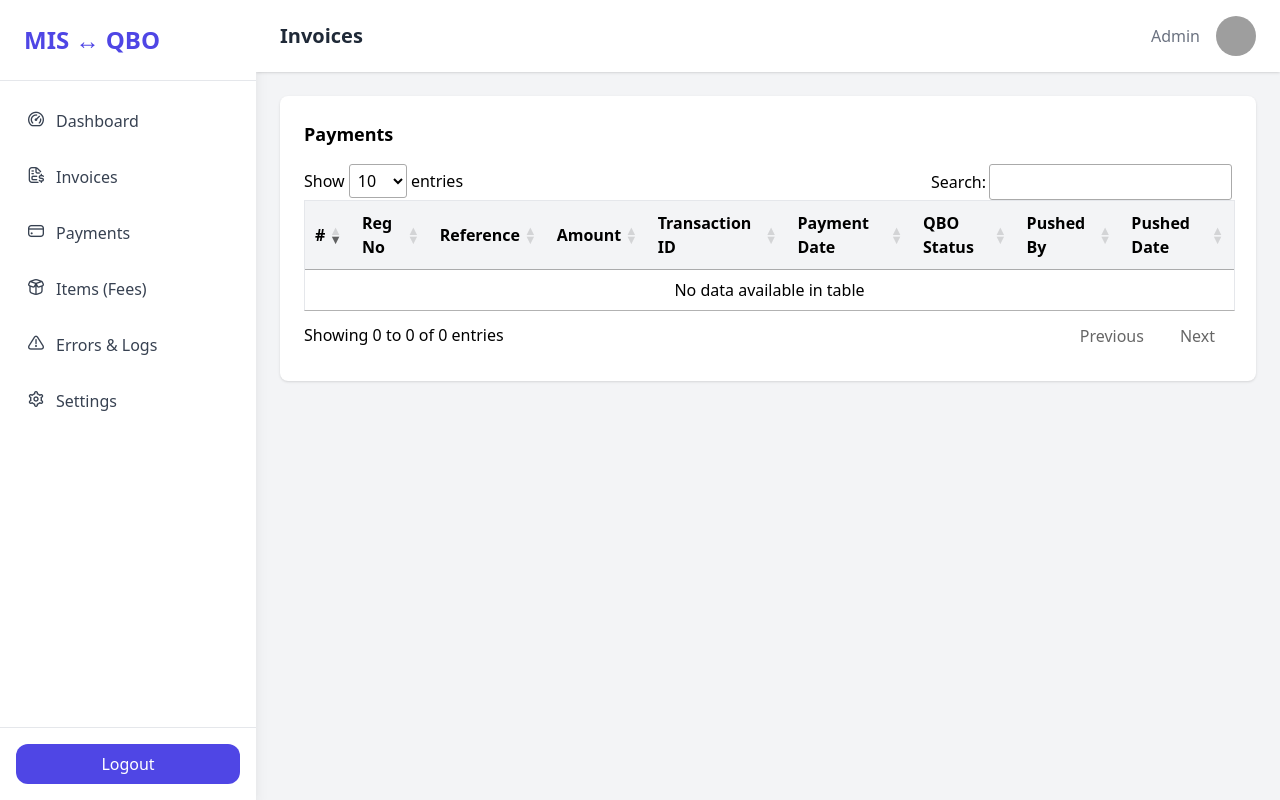
After one commit to acr-dev-dept/eaur_mis_quickbooks, a Flask app: template application/templates/dashboard/payments.html in a window 1280 px wide. The commit adds this page. Run offline with Flask 3, Linux system fonts and the light colour scheme; the template is opened without the code that fills it, so the values that code supplies are empty; some libraries are stand-ins or nearby versions; grey boxes are pictures that could not be loaded.

Commit message:
payments structure backend and ui

```diff
--- a/application/__init__.py
+++ b/application/__init__.py
@@ -169,6 +169,7 @@ def register_blueprints(app):
     # Dashboard blueprint
     from application.routes.dashboard import dashboard_route
     from application.routes.invoice import invoices_route
+    from application.routes.payments import payments_route
 
 
     # Register blueprints
@@ -184,6 +185,10 @@ def register_blueprints(app):
     app.register_blueprint(bank_sync_bp, url_prefix='/api/v1/sync/banks') # Register bank sync blueprint
     app.register_blueprint(dashboard_route, url_prefix='/dashboard')
     app.register_blueprint(invoices_route, url_prefix='/mis_invoices')
+    app.register_blueprint(payments_route, url_prefix='/payments')
+
+
+
 def register_error_handlers(app):
     """Register application error handlers"""
 
--- a/application/models/mis_models.py
+++ b/application/models/mis_models.py
@@ -283,6 +283,59 @@ class Payment(MISBaseModel):
             from flask import current_app
             current_app.logger.error(f"Error counting payments: {str(e)}")
             return 0
+
+    @staticmethod
+    def fetch_paginated_payments(start: int = 0, length: int = 50, search: str = None):
+        """Fetch payments with pagination for DataTables server-side"""
+        try:
+            with MISBaseModel.get_session() as session:
+                query = session.query(
+                    Payment.id,
+                    Payment.reg_no,
+                    Payment.amount,
+                    Payment.external_transaction_id,
+                    Payment.date,
+                    Payment.QuickBk_Status,
+                    Payment.pushed_by,
+                    Payment.pushed_date,
+                    Payment.invoi_ref
+                )
+
+                if search:
+                    query = query.filter(
+                        Payment.reg_no.ilike(f"%{search}%") |
+                        Payment.external_transaction_id.ilike(f"%{search}%") |
+                        Payment.invoi_ref.ilike(f"%{search}%")
+                    )
+                total_payments = session.query(Payment.id).count()
+                filtered_payments = query.count()
+                payments = query.order_by(Payment.date.desc()).offset(start).limit(length).all()
+                data = [
+                    {
+                        "id": pay.id,
+                        "reg_no": pay.reg_no,
+                        "amount": pay.amount or 0,
+                        "external_transaction_id": pay.external_transaction_id or "-",
+                        "date": pay.date or "-",
+                        "invoi_ref": pay.invoi_ref or "-",
+                        "QuickBk_Status": pay.QuickBk_Status,
+                        "pushed_by": pay.pushed_by or "-",
+                        "pushed_date": pay.pushed_date.isoformat() if pay.pushed_date else "-"
+                    } for pay in payments
+                ]
+                return total_payments, filtered_payments, data
+
+        except Exception as e:
+            from flask import current_app
+            current_app.logger.error(f"Error fetching paginated payments: {str(e)}")
+            return 0, 0, []
+
+
+
+
+
+
+
 
 class TblBank(MISBaseModel):
     """Model for tbl_bank table"""
--- /dev/null
+++ b/application/routes/payments.py
@@ -0,0 +1,39 @@
+from flask import Blueprint, render_template, request, jsonify
+from application.models.mis_models import Payment
+
+payments_route = Blueprint('payments_rte', __name__)
+@payments_route.route('/get_payments', methods=['GET'])
+def get_payments():
+    """Server-side endpoint for DataTables pagination of payments"""
+    try:
+        draw = int(request.args.get('draw', 1))
+        start = int(request.args.get('start', 0))
+        length = int(request.args.get('length', 50))
+        search_value = request.args.get('search[value]', None)
+
+        total_records, filtered_records, payments = Payment.fetch_paginated_payments(
+            start=start, length=length, search=search_value
+        )
+
+        return jsonify({
+            "draw": draw,
+            "recordsTotal": total_records,
+            "recordsFiltered": filtered_records,
+            "data": payments
+        })
+
+    except Exception as e:
+        from flask import current_app
+        current_app.logger.error(f"Error in get_payments: {str(e)}")
+        return jsonify({
+            "draw": request.args.get('draw', 1),
+            "recordsTotal": 0,
+            "recordsFiltered": 0,
+            "data": []
+        })
+
+# HTML page route
+@payments_route.route('/', methods=['GET'])
+def payments_page():
+    """Render the payments page with empty table skeleton"""
+    return render_template("dashboard/payments.html")
--- a/application/templates/dashboard/invoices.html
+++ b/application/templates/dashboard/invoices.html
@@ -52,9 +52,9 @@ $(document).ready(function() {
       {
         data: 'QuickBk_Status',
         render: function(data) {
-          if (data == 1) return '<span class="text-green-600 font-semibold">Synced</span>';
-          if (data == 2) return '<span class="text-red-600 font-semibold">Failed</span>';
-          return '<span class="text-yellow-600 font-semibold">Pending</span>';
+          if (data == 1) return '<span class="text-green-600 font-semibold bg-green-100 rounded-md size-small font-medium">Synced</span>';
+          if (data == 2) return '<span class="text-red-600 font-semibold bg-red-100 rounded-md size-small font-medium">Failed</span>';
+          return '<span class="text-yellow-600 font-semibold bg-yellow-100 rounded-md size-small font-medium">Unsynced</span>';
         }
       },
       { data: 'pushed_by', defaultContent: '-' },
--- /dev/null
+++ b/application/templates/dashboard/payments.html
@@ -0,0 +1,68 @@
+
+{% extends "dashboard/layout.html" %}
+
+{% block title %}Invoices - Sync Dashboard{% endblock %}
+{% block page_title %}Invoices{% endblock %}
+
+{% block content %}
+<div class="bg-white shadow rounded-lg p-6">
+  <h2 class="text-lg font-semibold mb-4">Payments</h2>
+    <table id="payments-table" class="w-full table-auto border-collapse border border-gray-200">
+        <thead>
+        <tr class="bg-gray-100 text-left">
+            <th>#</th>
+            <th>Reg No</th>
+            <th>Reference</th>
+            <th>Amount</th>
+            <th>Transaction ID</th>
+            <th>Payment Date</th>
+            <th>QBO Status</th>
+            <th>Pushed By</th>
+            <th>Pushed Date</th>
+        </tr>
+        </thead>
+        <tbody></tbody>
+    </table>
+</div>
+
+<!-- DataTables Scripts -->
+<link rel="stylesheet" href="https://cdn.datatables.net/1.13.6/css/jquery.dataTables.min.css">
+<script src="https://code.jquery.com/jquery-3.7.1.min.js"></script>
+<script src="https://cdn.datatables.net/1.13.6/js/jquery.dataTables.min.js"></script>
+
+<script>
+$(document).ready(function() {
+    $('#payments-table').DataTable({
+        processing: true,
+        serverSide: true,
+        ajax: {
+            url: '/payments/get_payments', // your Flask endpoint returning DataTables JSON
+            type: 'GET',
+            data: function(d) {
+                // d.draw, d.start, d.length are automatically sent by DataTables
+                // You can add extra params here if needed
+            }
+        },
+        columns: [
+            { data: 'id' },
+            { data: 'reg_no' },
+            { data: 'reference_number', defaultContent: '-' },
+            { data: 'amount', defaultContent: 0 },
+            { data: 'transaction_id', defaultContent: '-' },
+            { data: 'payment_date', defaultContent: '-' },
+            {
+                data: 'QuickBk_Status',
+                render: function(data) {
+                    if (data == 1) return '<span class="text-green-600 font-semibold bg-green-100 rounded-md size-small font-medium">Synced</span>';
+                    if (data == 2) return '<span class="text-red-600 font-semibold bg-red-100 rounded-md size-small font-medium">Failed</span>';
+                    return '<span class="text-yellow-600 font-semibold bg-yellow-100 rounded-md size-small font-medium">Unsynced</span>';
+                }
+            },
+            { data: 'pushed_by', defaultContent: '-' },
+            { data: 'pushed_date', defaultContent: '-' }
+        ],
+        order: [[0, 'desc']] // Order by ID descending by default
+    });
+});
+</script>
+{% endblock %}
```
Also changed, not shown: README.MD.
